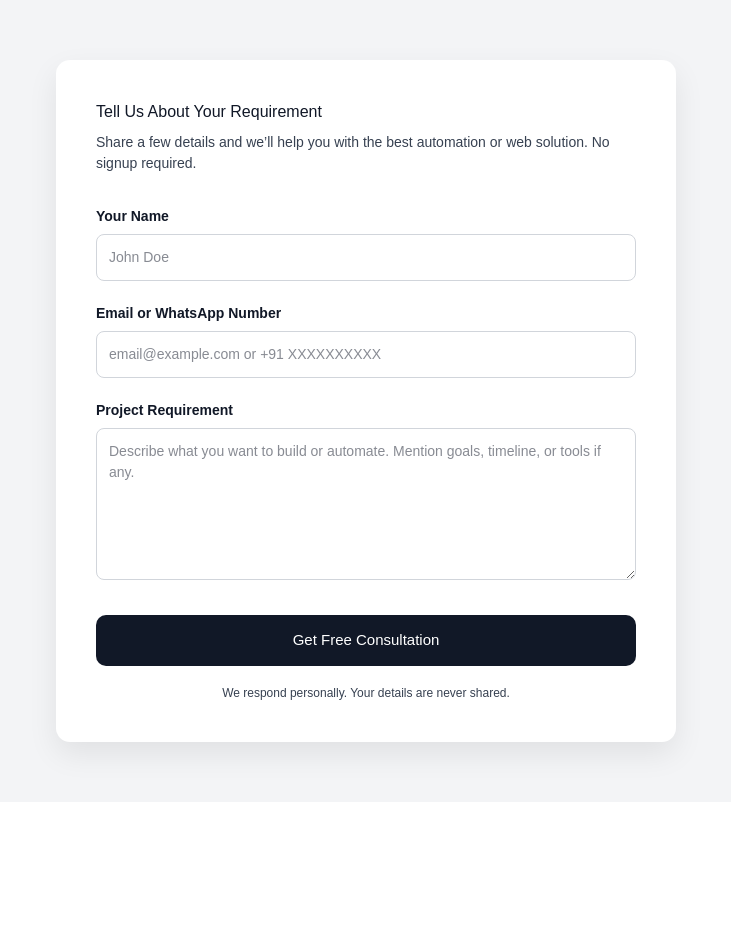
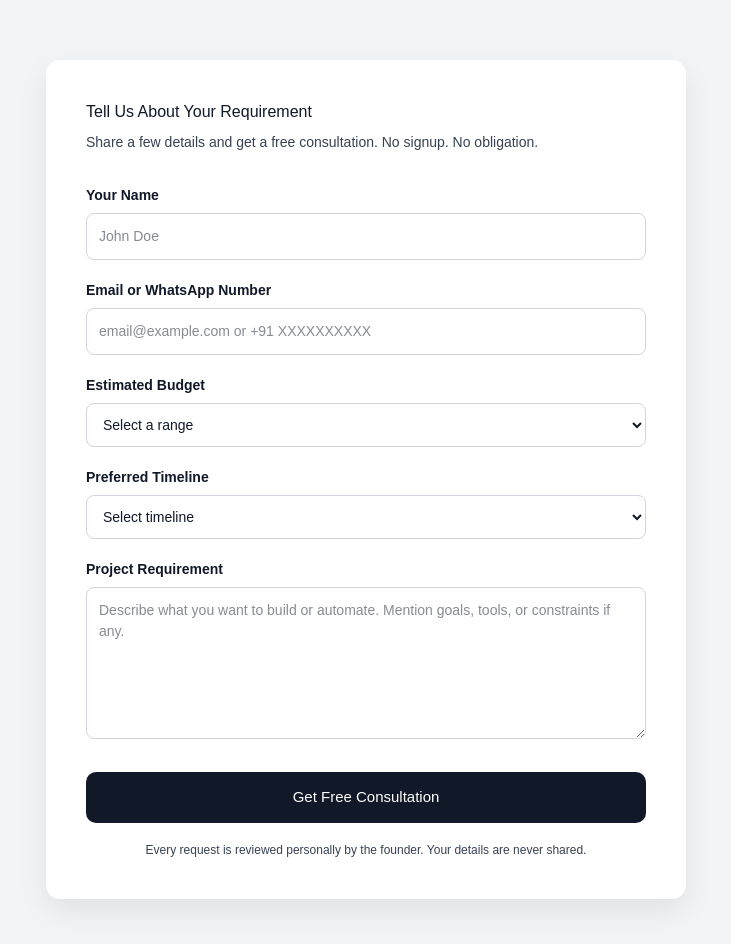
Before and after one commit to AdiShebe/freelancer-frontend, a Next.js app: page /post-requirement in a window 1280 px wide. Shown: the top 944 px of the page, without its empty margins (274-1005 px from the left). Before the commit the page ends 802 px from the top, so only its background shows below. Built offline with nearby package versions, Linux system fonts and the light colour scheme.

Commit message:
Add budget, timeline and founder trust boosters to form

```diff
--- a/src/pages/post-requirement.js
+++ b/src/pages/post-requirement.js
@@ -4,6 +4,8 @@ export default function PostRequirement() {
   const [name, setName] = useState("");
   const [contact, setContact] = useState("");
   const [requirement, setRequirement] = useState("");
+  const [budget, setBudget] = useState("");
+  const [timeline, setTimeline] = useState("");
   const [submitted, setSubmitted] = useState(false);
 
   function submitForm() {
@@ -12,6 +14,9 @@ New Requirement – AutomateX
 
 Name: ${name}
 Contact: ${contact}
+
+Estimated Budget: ${budget}
+Preferred Timeline: ${timeline}
 
 Requirement:
 ${requirement}
@@ -46,14 +51,14 @@ ${requirement}
             boxShadow: "0 10px 25px rgba(0,0,0,0.08)",
           }}
         >
-          <h2 style={{ marginBottom: "12px", color: "#111827" }}>
+          <h2 style={{ color: "#111827", marginBottom: "12px" }}>
             Thank you! 🎉
           </h2>
-          <p style={{ color: "#374151", marginBottom: "16px" }}>
-            Your requirement has been successfully submitted.
+          <p style={{ color: "#374151", marginBottom: "12px" }}>
+            Your requirement has been received.
           </p>
           <p style={{ fontSize: "14px", color: "#6b7280" }}>
-            I’ll personally review it and contact you shortly.
+            I personally review every request and will contact you shortly.
           </p>
         </div>
       </div>
@@ -63,7 +68,7 @@ ${requirement}
   const labelStyle = {
     fontSize: "14px",
     fontWeight: "600",
-    color: "#111827", // DARK LABEL
+    color: "#111827",
   };
 
   const inputStyle = {
@@ -73,7 +78,7 @@ ${requirement}
     borderRadius: "8px",
     border: "1px solid #d1d5db",
     fontSize: "14px",
-    color: "#111827", // TYPED TEXT BLACK
+    color: "#111827",
   };
 
   return (
@@ -86,7 +91,7 @@ ${requirement}
     >
       <div
         style={{
-          maxWidth: "620px",
+          maxWidth: "640px",
           margin: "0 auto",
           background: "#ffffff",
           padding: "40px",
@@ -96,17 +101,17 @@ ${requirement}
       >
         {/* HEADER */}
         <div style={{ marginBottom: "30px" }}>
-          <h2 style={{ marginBottom: "8px", color: "#111827" }}>
+          <h2 style={{ color: "#111827", marginBottom: "8px" }}>
             Tell Us About Your Requirement
           </h2>
           <p style={{ fontSize: "14px", color: "#374151" }}>
-            Share a few details and we’ll help you with the best automation or web
-            solution. No signup required.
+            Share a few details and get a free consultation.
+            No signup. No obligation.
           </p>
         </div>
 
         {/* NAME */}
-        <div style={{ marginBottom: "20px" }}>
+        <div style={{ marginBottom: "18px" }}>
           <label style={labelStyle}>Your Name</label>
           <input
             value={name}
@@ -117,7 +122,7 @@ ${requirement}
         </div>
 
         {/* CONTACT */}
-        <div style={{ marginBottom: "20px" }}>
+        <div style={{ marginBottom: "18px" }}>
           <label style={labelStyle}>Email or WhatsApp Number</label>
           <input
             value={contact}
@@ -127,14 +132,45 @@ ${requirement}
           />
         </div>
 
+        {/* BUDGET */}
+        <div style={{ marginBottom: "18px" }}>
+          <label style={labelStyle}>Estimated Budget</label>
+          <select
+            value={budget}
+            onChange={(e) => setBudget(e.target.value)}
+            style={inputStyle}
+          >
+            <option value="">Select a range</option>
+            <option value="₹5k – ₹10k">₹5k – ₹10k</option>
+            <option value="₹10k – ₹25k">₹10k – ₹25k</option>
+            <option value="₹25k – ₹50k">₹25k – ₹50k</option>
+            <option value="₹50k+">₹50k+</option>
+          </select>
+        </div>
+
+        {/* TIMELINE */}
+        <div style={{ marginBottom: "18px" }}>
+          <label style={labelStyle}>Preferred Timeline</label>
+          <select
+            value={timeline}
+            onChange={(e) => setTimeline(e.target.value)}
+            style={inputStyle}
+          >
+            <option value="">Select timeline</option>
+            <option value="ASAP (1–2 weeks)">ASAP (1–2 weeks)</option>
+            <option value="Flexible (2–4 weeks)">Flexible (2–4 weeks)</option>
+            <option value="Just exploring">Just exploring</option>
+          </select>
+        </div>
+
         {/* REQUIREMENT */}
-        <div style={{ marginBottom: "28px" }}>
+        <div style={{ marginBottom: "26px" }}>
           <label style={labelStyle}>Project Requirement</label>
           <textarea
             value={requirement}
             onChange={(e) => setRequirement(e.target.value)}
             rows={6}
-            placeholder="Describe what you want to build or automate. Mention goals, timeline, or tools if any."
+            placeholder="Describe what you want to build or automate. Mention goals, tools, or constraints if any."
             style={{
               ...inputStyle,
               resize: "vertical",
@@ -159,7 +195,7 @@ ${requirement}
           Get Free Consultation
         </button>
 
-        {/* TRUST NOTE */}
+        {/* TRUST / FOUNDER LINE */}
         <p
           style={{
             marginTop: "18px",
@@ -168,7 +204,8 @@ ${requirement}
             textAlign: "center",
           }}
         >
-          We respond personally. Your details are never shared.
+          Every request is reviewed personally by the founder.
+          Your details are never shared.
         </p>
       </div>
     </div>
```
